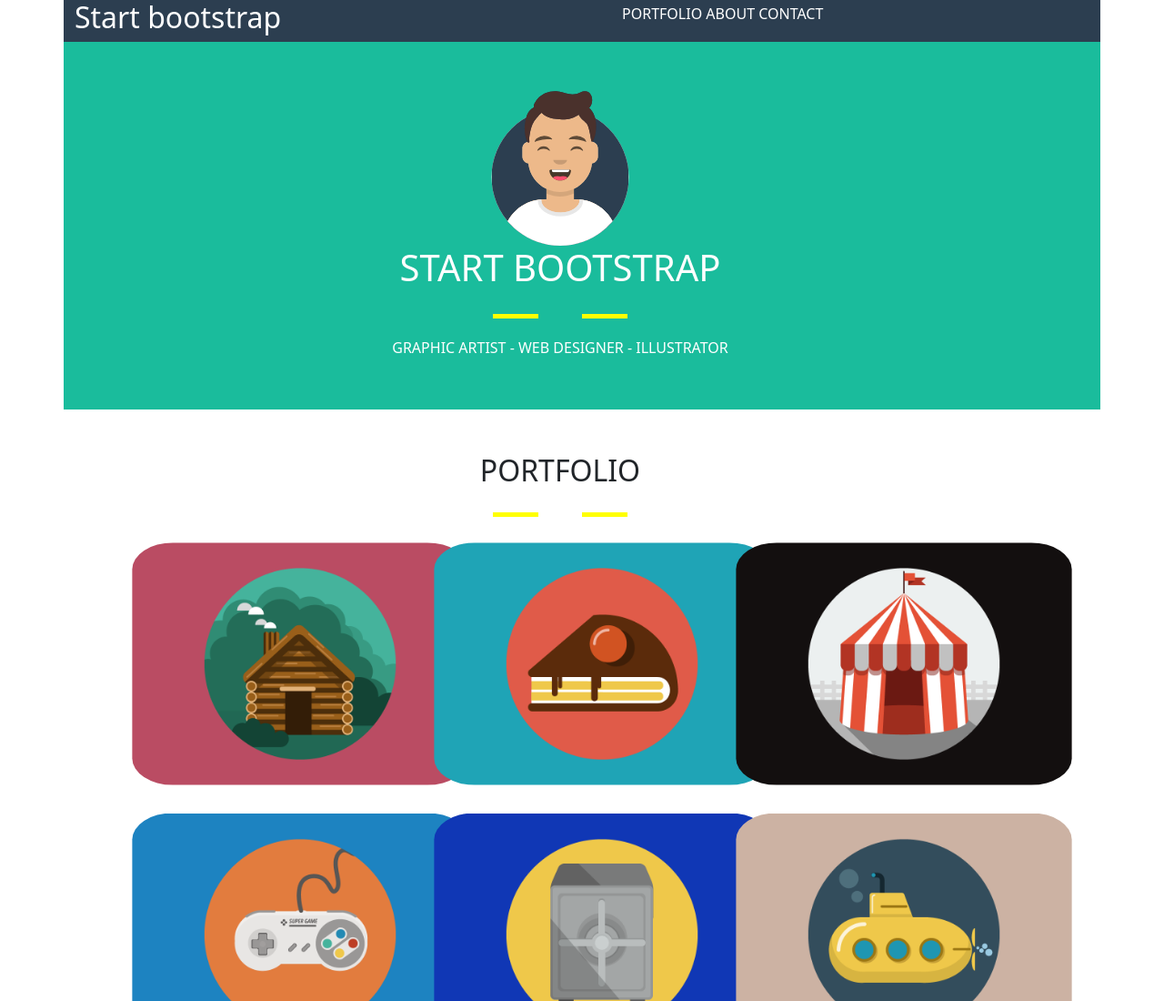
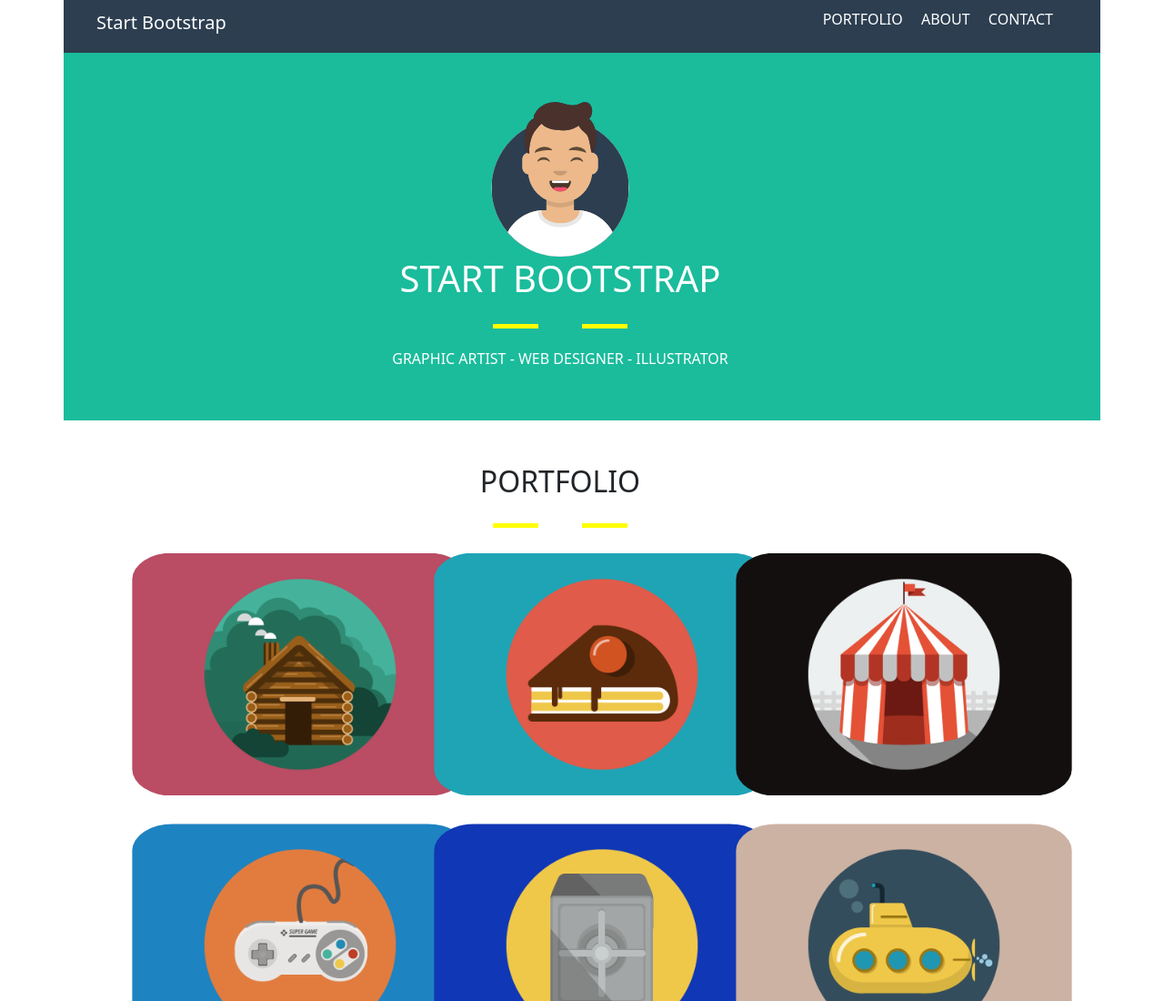
Before and after one commit to michelecamera1995/HTML-CSS-BOOTSTRAP-progetto-Freelancer, a plain HTML site: page index.html in a window 1280 px wide. Shown: the top 1100 px of the page at 91% size. Drawn offline with nearby package versions, Linux system fonts and the light colour scheme.

Commit message:
modiufy navbar

```diff
--- a/css/style.css
+++ b/css/style.css
@@ -4,7 +4,6 @@
 	margin:0px;
 	padding:0px;
 }
-
 
 .bg-footer{
     background-color: #3a546d;
@@ -14,25 +13,26 @@
 	background-color: #2c3e50;
 }
 
-
 header {
 	background-color: #2c3e50;
     color: white;
 }
 
-header ul{
-	list-style-type: none;
+nav ul {
+    list-style-type: none;
+
+}
+
+nav ul li{
+    display: inline-block;
     text-decoration: none;
 }
 
-header ul li {
-    display: inline-block;
+nav ul li a{
+    color: white;
+    text-decoration: none;
 }
 
-header ul li a{
-    text-decoration: none;
-    color: white;
-}
 
 .sectionone{
     background-color:#1abc9c ;
--- a/index.html
+++ b/index.html
@@ -17,17 +17,17 @@
 
         <!-- Header-->
 
-        <header class="row align-items-center">
-            <div class="col-6">
-                <h2>Start bootstrap</h2>
-            </div>
-            <div class="col-6">
-                <ul>
-                    <li><a href="#">PORTFOLIO</a></li>
-                    <li><a href="#">ABOUT</a></li>
-                    <li><a href="#">CONTACT</a></li>
-                </ul>
-            </div>
+        <header class="row">
+            <nav class="navbar">
+                <div class="container-fluid">
+                  <h2 class="navbar-brand">Start Bootstrap</h2>
+                  <ul>
+                      <li class="pe-3"><a href="#">PORTFOLIO</a></li>
+                      <li class="pe-3"><a href="#">ABOUT</a></li>
+                      <li class="pe-3"><a href="#">CONTACT</a></li>
+                  </ul>
+                </div>
+              </nav>
         </header>
 
         <!-- End header-->
@@ -49,13 +49,13 @@
             <div class="row">
                     <h2 class="col-12 row justify-content-center">PORTFOLIO</h2>
                     <div class="col-12 row justify-content-center"><i class="star bi bi-star-fill"></i></div>
-                    <div class="col-12 row justify-content-between">
-                        <div class="col-4"><img src="img/cabin.png" alt=""></div>
-                        <div class="col-4"><img src="img/cake.png" alt=""></div>
-                        <div class="col-4"><img src="img/circus.png" alt=""></div>
-                        <div class="col-4"><img src="img/game.png" alt=""></div>
-                        <div class="col-4"><img src="img/safe.png" alt=""></div>
-                        <div class="col-4"><img src="img/submarine.png" alt=""></div>
+                    <div class="col-md-12  col-12 row justify-content-between">
+                        <div class="col-4"><img class=".img-fluid" src="img/cabin.png" alt=""></div>
+                        <div class="col-4"><img class=".img-fluid" src="img/cake.png" alt=""></div>
+                        <div class="col-4"><img class=".img-fluid" src="img/circus.png" alt=""></div>
+                        <div class="col-4"><img class=".img-fluid" src="img/game.png" alt=""></div>
+                        <div class="col-4"><img class=".img-fluid" src="img/safe.png" alt=""></div>
+                        <div class="col-4"><img class=".img-fluid" src="img/submarine.png" alt=""></div>
                     </div>
             </div>
         </section>
```
